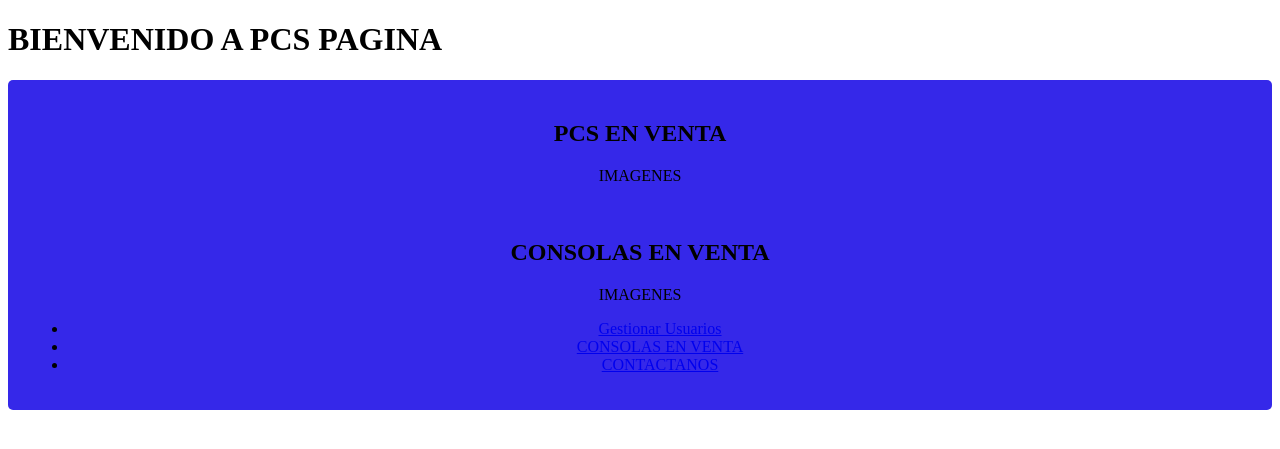
After one commit to Samuel-orjd/mi-primer-repo, a PHP site: page /DASHBOARD.php in a window 1280 px wide. The commit adds this page. Shown: the top 449 px of the page. Run offline with PHP 8.4, Linux system fonts and the light colour scheme.

Commit message:
Agrega dashboard, ajusta conexion y base de datos de PCS_Pagina

```diff
--- /dev/null
+++ b/PCS_Pagina/crud_usuarios/DASHBOARD.php
@@ -0,0 +1,40 @@
+<!DOCTYPE html>
+<html lang="en">
+<head>
+    <?php
+    require __DIR__ . '/includes/conexion.php';
+    ?>
+
+
+    <meta charset="UTF-8">
+    <meta name="viewport" content="width=device-width, initial-scale=1.0">
+    <title>Document</title>
+</head>
+<body>
+
+    <div class="TITULO">
+    <h1 >BIENVENIDO A PCS PAGINA</h1></div>
+    <center><div class="container" style="background-color: #3528e9; padding: 20px; border-radius: 5px;">
+        <div class="row">
+            <div class="col-md-6">
+                <h2>PCS EN VENTA</h2>
+                <p>IMAGENES</p>
+                <img src="" alt="">
+            </div>
+            <div class="col-md-6">
+                <h2>CONSOLAS EN VENTA</h2>
+                <p>IMAGENES</p>
+            </div>
+        </div>
+        <center/>
+
+
+        <nav>
+        <ul>
+            <li><a href="index.php">Gestionar Usuarios</a></li>
+            <li><a href="#consolas">CONSOLAS EN VENTA</a></li>
+            <li><a href="#contacto">CONTACTANOS</a></li>
+        </ul>
+    </nav>
+</body>
+</html>
--- a/PCS_Pagina/crud_usuarios/includes/conexion.php
+++ b/PCS_Pagina/crud_usuarios/includes/conexion.php
@@ -6,7 +6,7 @@
 
 // Configuración por defecto de XAMPP
 $host    = 'localhost';
-$puerto  = '3306';          // Si tu MySQL de XAMPP usa otro puerto, cámbialo aquí
+$puerto  = '3304';          // Si tu MySQL de XAMPP usa otro puerto, cámbialo aquí
 $db      = 'pcs_pagina';
 $usuario = 'root';
 $clave   = '';              // XAMPP trae el usuario root sin contraseña
--- a/PCS_Pagina/crud_usuarios/index.php
+++ b/PCS_Pagina/crud_usuarios/index.php
@@ -32,7 +32,10 @@ require __DIR__ . '/includes/header.php';
 
 <div class="barra">
     <h2>Listado de usuarios (<?= count($usuarios) ?>)</h2>
-    <a class="btn" href="crear.php">Nuevo usuario</a>
+    <div>
+        <a class="btn btn-claro" href="DASHBOARD.php">Ir al dashboard</a>
+        <a class="btn" href="crear.php">Nuevo usuario</a>
+    </div>
 </div>
 
 <?php if (empty($usuarios)): ?>
```
Also changed, not shown: PCS_Pagina/crud_usuarios/database.sql (deleted, +0 -21 lines), PCS_Pagina/database/pcs_pagina.sql (+6 -68 lines).
